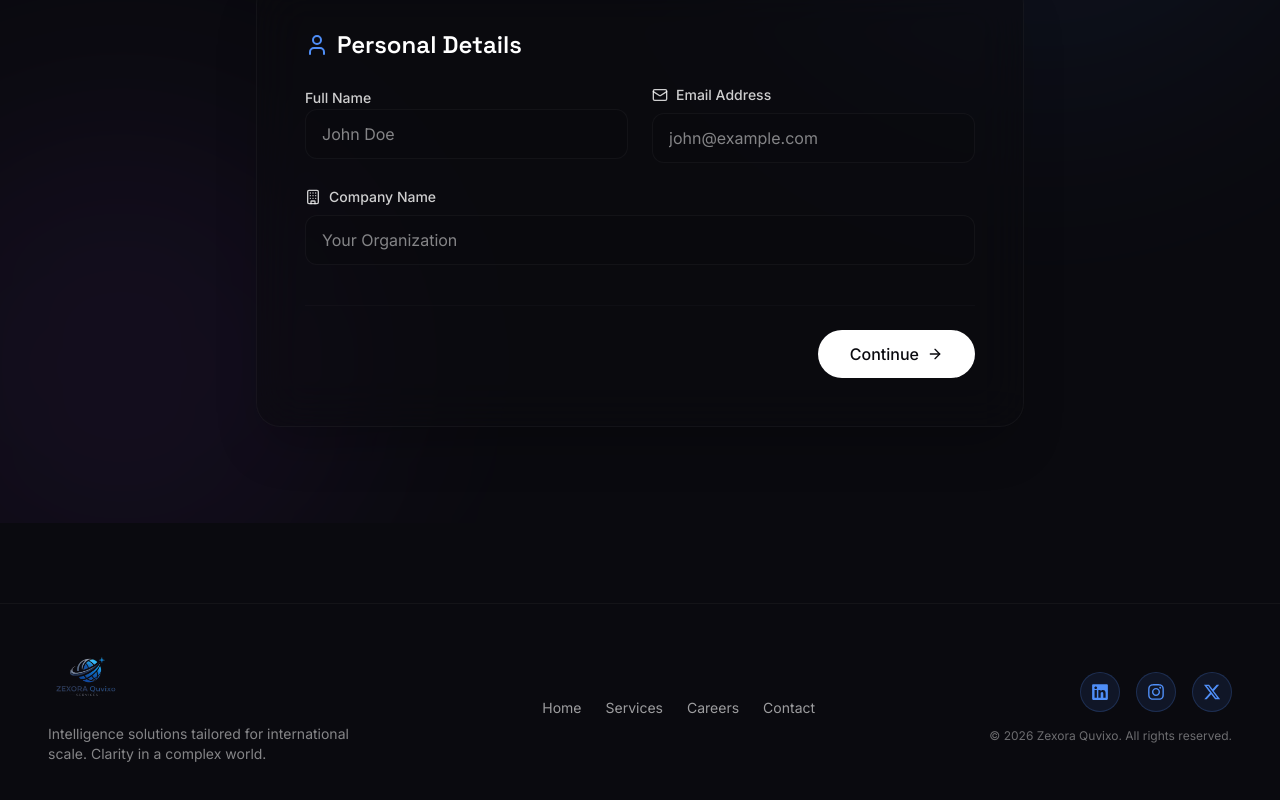
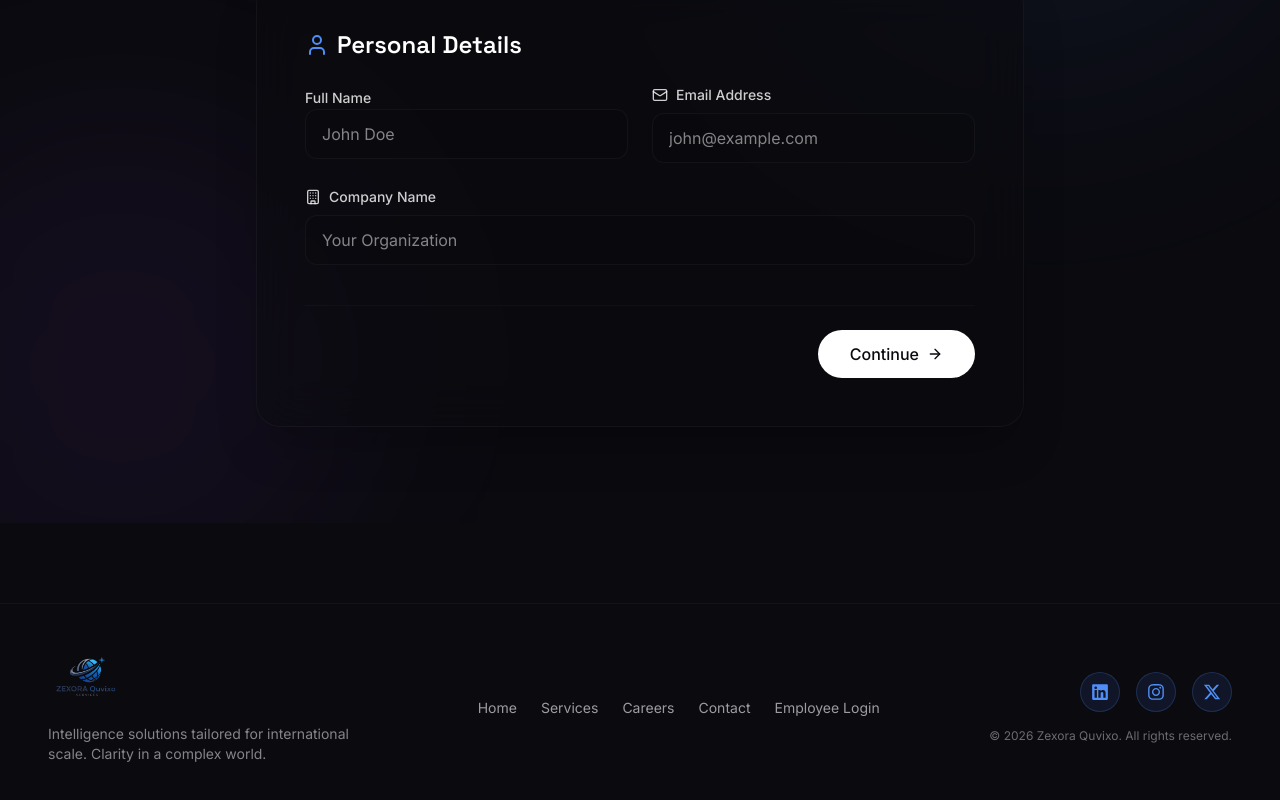
Before and after one commit to krabhisheksingh/zeqwebsitenew, a React (Vite) app: page /pipeline in a window 1280 px wide. Shown: the part 404-1204 px from the top of the page. Built offline with nearby package versions, Linux system fonts and the light colour scheme.

Commit message:
feat: add Employee Login link to Footer

```diff
--- a/src/components/Footer.jsx
+++ b/src/components/Footer.jsx
@@ -17,11 +17,11 @@ export default function Footer() {
           </p>
         </div>
 
-        <nav className="flex items-center gap-6 text-sm">
-          {['Home', 'Services', 'Careers', 'Contact'].map((item) => (
+        <nav className="flex flex-wrap items-center justify-center gap-6 text-sm">
+          {['Home', 'Services', 'Careers', 'Contact', 'Employee Login'].map((item) => (
             <Link
               key={item}
-              to={item === 'Home' ? '/' : `/${item.toLowerCase()}`}
+              to={item === 'Home' ? '/' : `/${item.toLowerCase().replace(' ', '-')}`}
               onClick={() => window.scrollTo(0, 0)}
               className="text-foreground/60 hover:text-accent transition-colors"
             >
```
